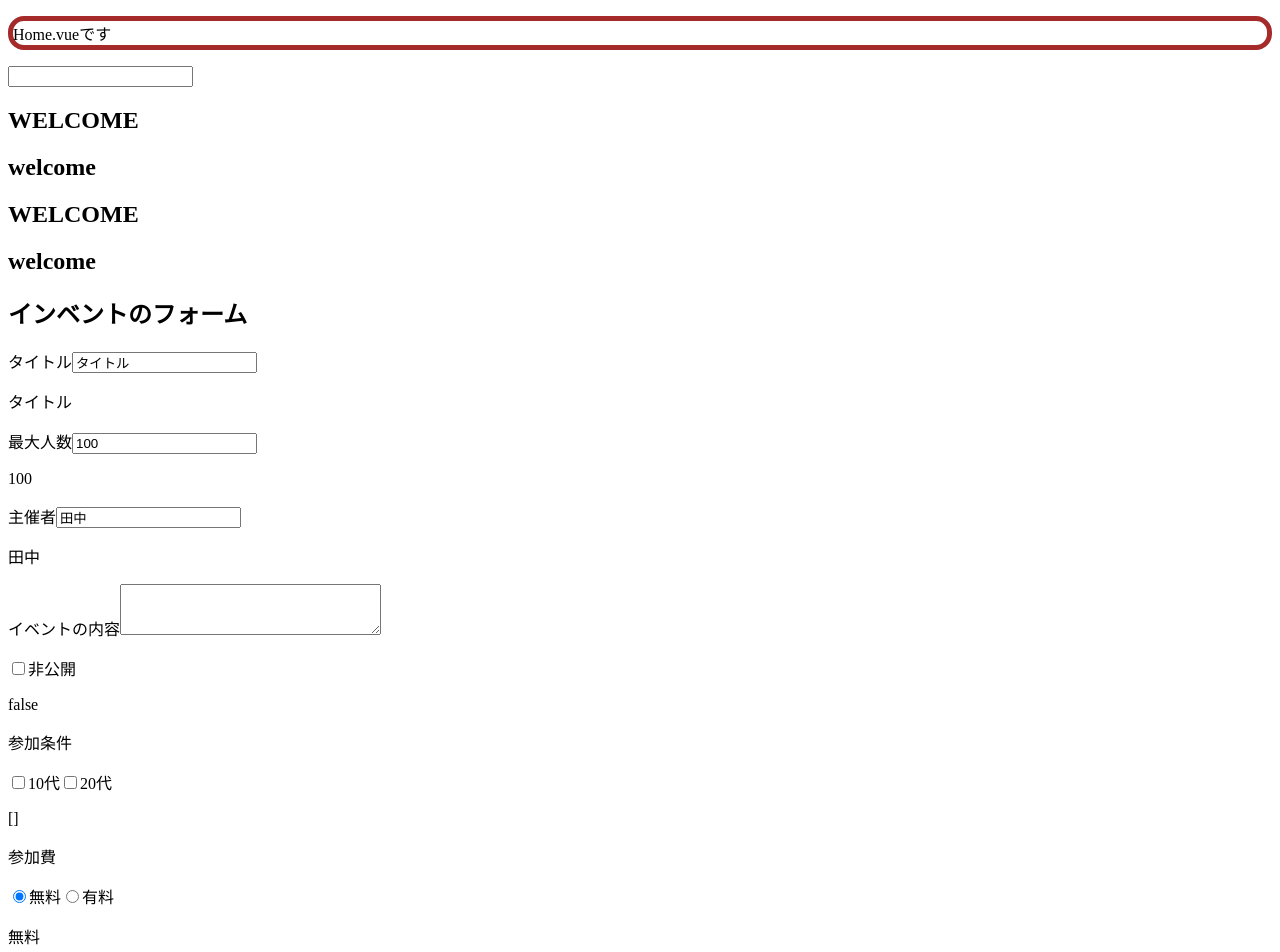
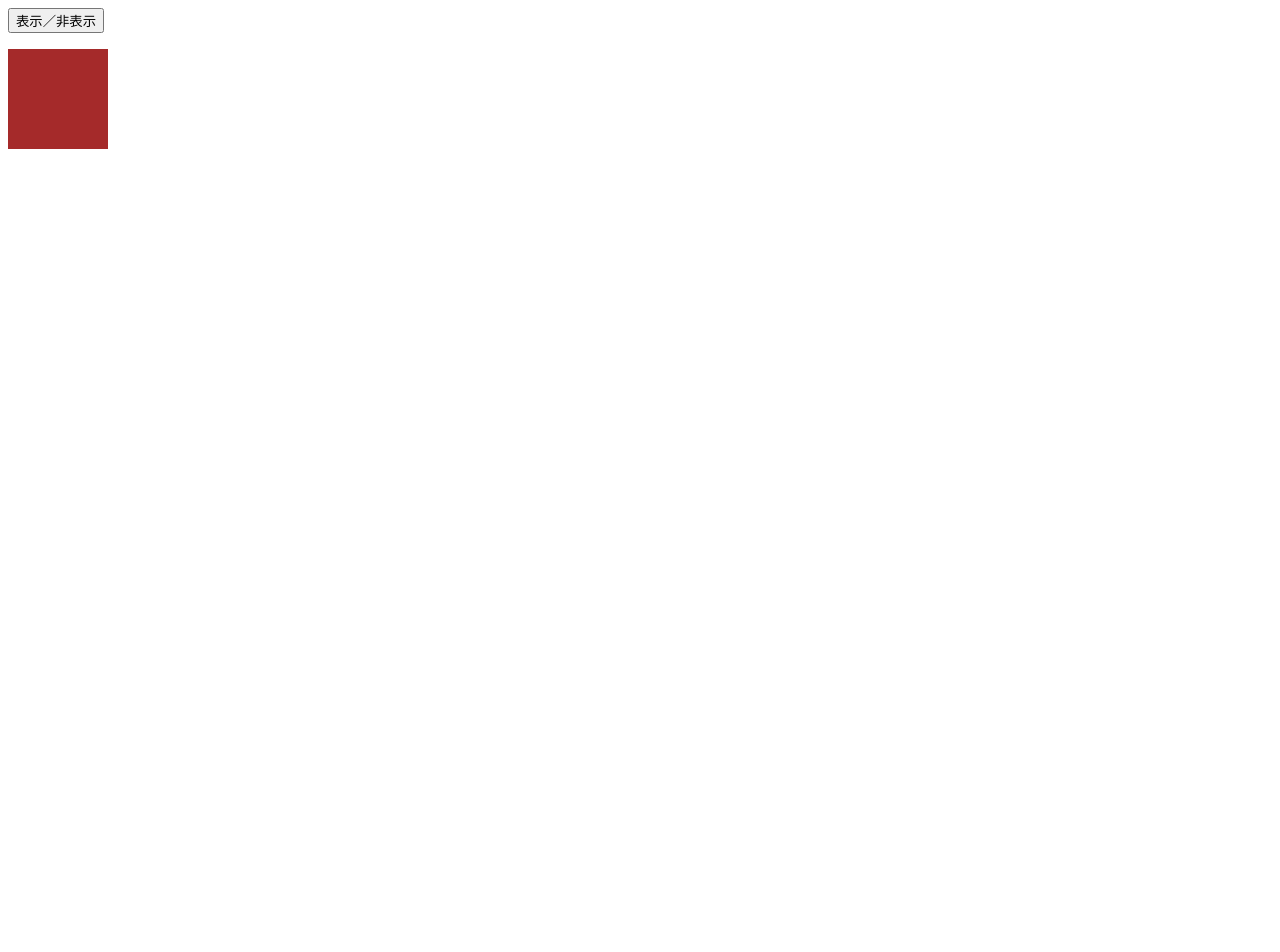
Before and after one commit to shirokuma0503/udemy-vue.js, a Vue app in the folder udemy-vue.js/: page / in a window 1280 px wide. Shown: the top 952 px of the page. After the commit the page ends 800 px from the top, so only its background shows below. Built offline with nearby package versions, Linux system fonts and the light colour scheme.

Commit message:
12_161:transitionタグ

```diff
--- a/udemy-vue.js/src/App.vue
+++ b/udemy-vue.js/src/App.vue
@@ -1,111 +1,51 @@
 <template>
   <div>
-    <TestHome></TestHome>
-    <div>
-      <h2>インベントのフォーム</h2>
-      <EventTitle v-model="eventData.title"></EventTitle>
-
-      <label for="maxNumber">最大人数</label>
-      <input
-        id="maxNumber"
-        type="number"
-        v-model.number="eventData.maxNumber"
-      >
-      <p>{{ eventData.maxNumber }}</p>
-
-      <label for="host">主催者</label>
-      <input
-        id="host"
-        type="text"
-        v-model.trim="eventData.host"
-      >
-      <p>{{ eventData.host }}</p>
-
-      <label for="detail">イベントの内容</label>
-      <textarea
-        id="detail"
-        cols="30"
-        rows="3"
-        v-model="eventData.detail"></textarea>
-      <p style="white-space: pre;">{{ eventData.detail }}</p>
-      <pre>{{ eventData.detail }}</pre>
-
-      <input
-        type="checkbox"
-        id="isPrivate"
-        v-model="eventData.isPrivate"
-      >
-      <label for="isPrivate">非公開</label>
-      <p>{{ eventData.isPrivate }}</p>
-
-      <p>参加条件</p>
-      <input
-        type="checkbox"
-        id="10"
-        value="10代"
-        v-model="eventData.target"
-      >
-      <label for="10">10代</label>
-      <input
-        type="checkbox"
-        id="20"
-        value="20代"
-        v-model="eventData.target"
-      >
-      <label for="20">20代</label>
-      <p>{{ eventData.target }}</p>
-
-      <p>参加費</p>
-      <input
-        type="radio"
-        id="free"
-        value="無料"
-        v-model="eventData.price"
-      >
-      <label for="free">無料</label>
-      <input
-        type="radio"
-        id="100"
-        value="有料"
-        v-model="eventData.price"
-      >
-      <label for="100">有料</label>
-      <p>{{ eventData.price }}</p>
-
-      <p>開催場所</p>
-      <select v-model="eventData.location">
-        <option v-for="location in locations" :key="location">{{ location }}</option>
-      </select>
-      <p>{{ eventData.location }}</p>
-    </div>
+    <button @click="show = !show">表示／非表示</button>
+    <transition name="fade">
+      <p v-if="show"></p>
+    </transition>
   </div>
 </template>
 
 <script>
-import EventTitle from './components/EventTitle.vue';
-import TestHome from './components/TestHome.vue';
-
 export default {
-  components: {
-    EventTitle,
-    TestHome
-  },
   data() {
     return {
-      locations: ["東京", "大阪"],
-      eventData: {
-        title: "タイトル",
-        maxNumber: 100,
-        host: "田中",
-        detail: "",
-        isPrivate: false,
-        target: [],
-        price: "無料",
-        location: "東京"
-      }
-    }
+      show: true
+    };
   }
 };
 </script>
 
-<style scoped></style>
+<style scoped>
+.fade-enter {
+  /* 現れる最初の状態 */
+  opacity: 0;
+}
+.fade-enter-active {
+  /* 現れる時のトランジション状態 */
+  transition: opacity 1s;
+}
+.fade-enter-to {
+  /* 現れる時の最後の状態 */
+  opacity: 1;
+}
+.fade-leave {
+  /* 消える時の最初の状態 */
+  opacity: 1;
+}
+.fade-leave-active {
+  /* 消える時のトランジション状態 */
+  transition: opacity 1s;
+}
+.fade-leave-to {
+  /* 消える時の最後の状態 */
+  opacity: 0;
+}
+
+p {
+  height: 100px;
+  width: 100px;
+  background-color: brown;
+}
+</style>
--- a/udemy-vue.js/src/main.js
+++ b/udemy-vue.js/src/main.js
@@ -17,11 +17,11 @@ Vue.filter("upperCase", function(value) {
   return value.toUpperCase();
 });
 // mixin
-Vue.mixin({
-  created() {
-    console.log("global mixin");
-  }
-});
+// Vue.mixin({
+//   created() {
+//     console.log("global mixin");
+//   }
+// });
 
 new Vue({
   render: h => h(App),
```
